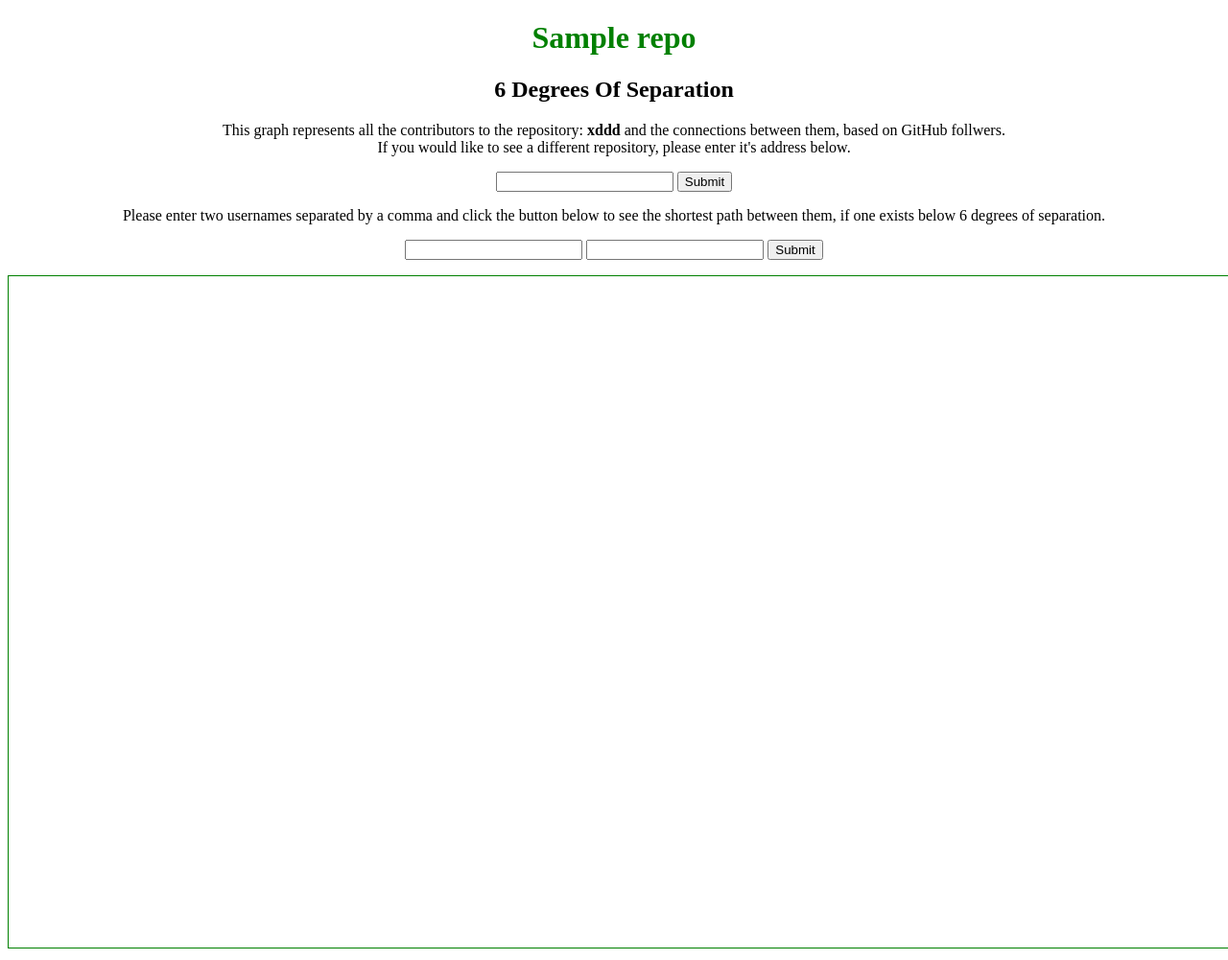
After one commit to kamilprz/GitHub-API, a Flask app: template templates/homePage.html in a window 1280 px wide; the page is wider, and only the part inside the window is pictured. The commit adds this page. Shown: that part at 96% size. Run offline with Flask 2, Linux system fonts and the light colour scheme; the template is opened without the code that fills it: most values are stand-ins (such as "Sample title", 1, 10 or a date in 2020).

Commit message:
added functionality to search for repo through user input
home page text needs to be updated, now user can enter address of repo rather than that being done in the source code

```diff
--- a/app.py
+++ b/app.py
@@ -6,24 +6,33 @@ import collections
 import sys
 import json
 
-from get_json import repoAddress
+from get_json import*
 from degrees import*
 
 app= Flask(__name__)
 
 @app.route("/")
 def index():
-    graph = createFollowerGraph()
-    return render_template("index.html", graph = graph, repo = repoAddress)
+    return render_template("homePage.html")
 
 
 @app.route("/degrees", methods=['POST'])
 def index2():
     source = request.form['source']
     target = request.form['target']
+    repoAddress = request.form['repoAddress']
     generateDegrees(source, target)
     graph = createPathGraph()
-    return render_template("index2.html", graph = graph, repo = repoAddress, sourceUser = source, targetUser = target)
+    return render_template("degreesPage.html", graph = graph, repo = repoAddress, sourceUser = source, targetUser = target)
+
+
+@app.route("/repo", methods=['POST'])
+def index3():
+    repoAddress = request.form['repoAddress']
+    generateFollowers(repoAddress)
+    graph = createFollowerGraph()
+    return render_template("contributorsPage.html", graph = graph, repo = repoAddress)
+
 
 def createFollowerGraph():
     followersGraph = readInFile('data.json')
--- a/get_json.py
+++ b/get_json.py
@@ -7,9 +7,9 @@ password = temp.getPass()
 g = Github("kamilprz", password)
 user = g.get_user()
 
-repoAddress = "nating/cs-exams"
+# repoAddress = "nating/cs-exams"
 
-def main():
+def generateFollowers(repoAddress):
     repo = g.get_repo(repoAddress)
     contributorUsers = repo.get_contributors()
     contributorNames = [getUserName(x) for x in repo.get_contributors()]
@@ -41,5 +41,3 @@ def getUserName(user):
 def intersection(lst1, lst2):
     lst3 = [value for value in lst1 if value in lst2]
     return lst3
-
-main()
--- a/path.json
+++ b/path.json
@@ -1 +1 @@
-{"nodes": [{"name": "henrym2", "id": 0}, {"name": "cwwalsh", "id": 1}], "links": [{"source": 0, "target": 1}]}
+{"nodes": [{"name": "henrym2", "id": 0}, {"name": "LukeHackett12", "id": 1}], "links": [{"source": 0, "target": 1}]}
--- a/templates/index2.html
+++ b/templates/degreesPage.html
@@ -26,7 +26,7 @@
     </p>
 
     <button type="button"
-        onclick="location.href = '/'">
+        onclick="location.href = '/repo'">
         See Contributors
     </button>
 
--- /dev/null
+++ b/templates/homePage.html
@@ -0,0 +1,48 @@
+
+<!DOCTYPE html>
+<html lang="en">
+<head>
+    <meta charset="utf-8">
+    <meta http-equiv="X-UA-Compatible" content="IE=edge">
+    <meta name="viewport" content="width=device-width, initial-scale=1">
+    <style type="text/css">
+        .node {}
+        .link { stroke: #999; stroke-opacity: .6; stroke-width: 1px; }
+    </style>
+</head>
+<body style="text-align:center;">
+
+    <h1 style="color:green;">
+            {{repo}}
+    </h1>
+
+    <h2>
+      6 Degrees Of Separation
+    </h2>
+
+    <p>
+      This graph represents all the contributors to the repository: <b>xddd</b> and the connections between them, based on GitHub follwers. <br>
+      If you would like to see a different repository, please enter it's address below.
+    </p>
+    <form action="{{ url_for('index3') }}" method="post">
+        <input type="text" name="repoAddress">
+        <input type="submit">
+    </form>
+
+    <p>
+      Please enter two usernames separated by a comma and click the button below to see the shortest path between them, if one exists below
+      6 degrees of separation.
+    </p>
+
+    <form action="{{ url_for('index2') }}" method="post">
+        <input type="text" name="source">
+        <input type="text" name="target">
+        <input type="hidden" name="repoAddress">
+        <input type="submit">
+    </form>
+    <p></p>
+
+<svg width="1900" height="700" id="svg1" style="border:1px solid green"></svg>
+
+</body>
+</html>
```
Also changed, not shown: templates/contributorsPage.html (renamed from templates/index.html, +10 -1 lines).
